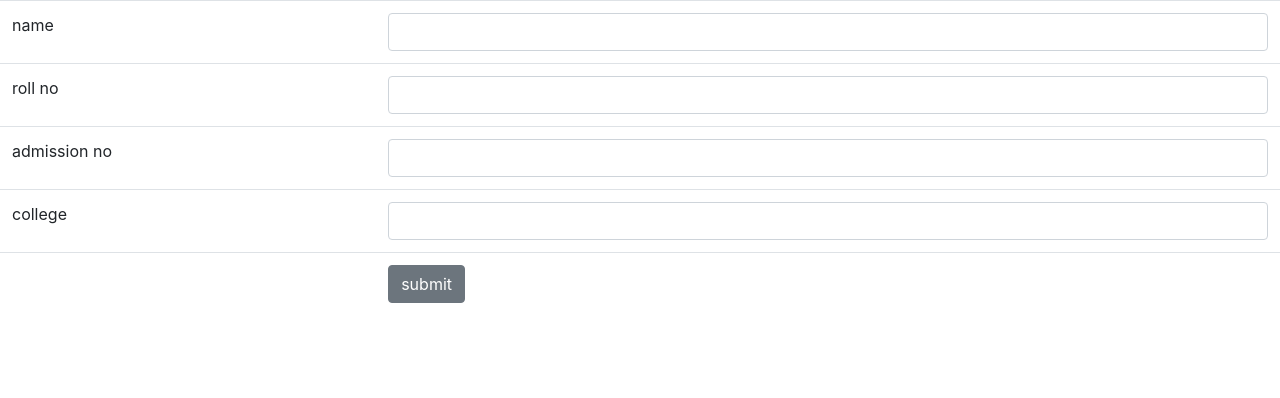
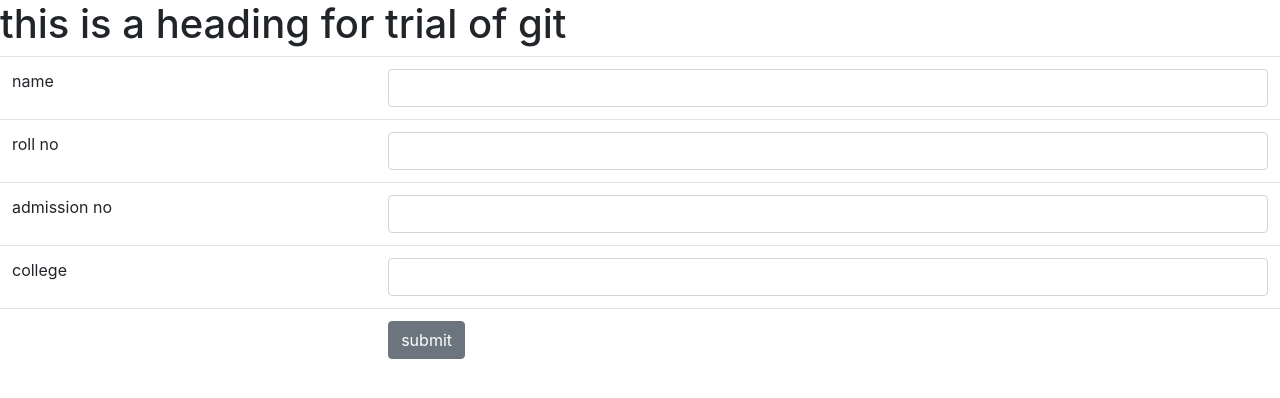
Before and after one commit to manjusurya/abcd, a plain HTML site: page index.html in a window 1280 px wide. Drawn offline with nearby package versions, Linux system fonts and the light colour scheme.

Commit message:
after new heading added

```diff
--- a/index.html
+++ b/index.html
@@ -7,6 +7,7 @@
     <link rel="stylesheet" href="https://stackpath.bootstrapcdn.com/bootstrap/4.4.1/css/bootstrap.min.css" integrity="sha384-Vkoo8x4CGsO3+Hhxv8T/Q5PaXtkKtu6ug5TOeNV6gBiFeWPGFN9MuhOf23Q9Ifjh" crossorigin="anonymous">
 </head>
 <body>
+    <h1>this is a heading for trial of git</h1>
     <table class="table">
         <tr>
             <td>name</td>
```
